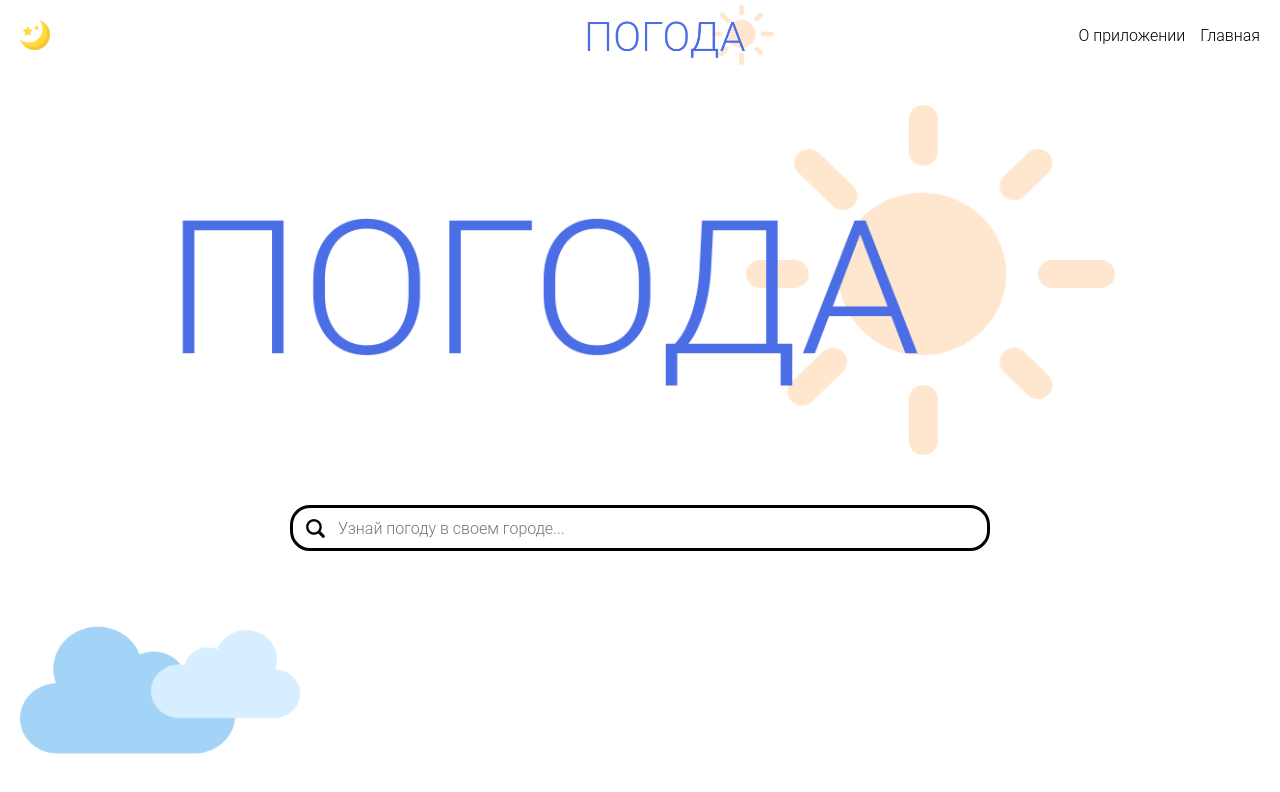
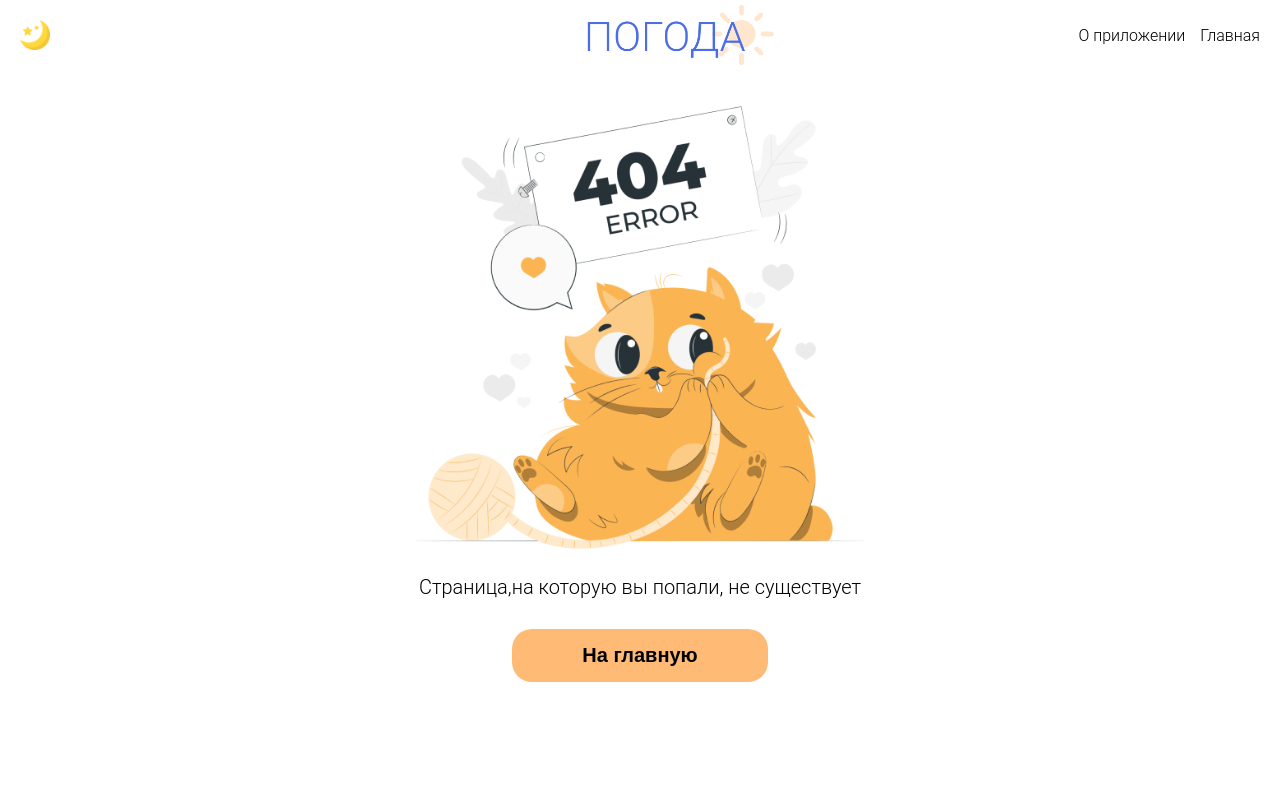
Before and after one commit to AidaChernyavskaya/weather-app, a React (Create React App) app: page /error in a window 1280 px wide. Before the commit this address led to /. Shown: the top 792 px of the page. Built offline with nearby package versions, Linux system fonts and the light colour scheme.

Commit message:
Page 404 is done

```diff
--- a/src/components/AppRouter.jsx
+++ b/src/components/AppRouter.jsx
@@ -8,7 +8,7 @@ const AppRouter = () => {
             {routes.map(route =>
                 <Route path={route.path} element={route.element} key={route.path}></Route>
             )}
-            <Route path="/*" element={<Navigate replace to="/" />} />
+            <Route path="/*" element={<Navigate replace to="/error" />} />
         </Routes>
     );
 };
--- a/src/components/router/index.js
+++ b/src/components/router/index.js
@@ -1,10 +1,12 @@
 import Forecast from "../../pages/Forecast";
 import Main from "../../pages/Main";
 import About from "../../pages/About";
+import Error404 from "../../pages/Error404";
 
 
 export const routes = [
     {path: '/about', element: <About/>},
     {path: '/', element: <Main/>},
     {path: '/forecast', element: <Forecast/>},
+    {path: '/error', element: <Error404/>},
 ]
--- /dev/null
+++ b/src/pages/Error404.jsx
@@ -0,0 +1,14 @@
+import React from 'react';
+import Illustration from "../icons/404.png";
+
+const Error404 = () => {
+    return (
+        <div>
+            <input type={"image"} src={Illustration} className={'error'} alt={'error 404'}/>
+            <p className={'error__text'}>Страница,на которую вы попали, не существует</p>
+            <button className={'error__button'}><a href={'/'}>На главную</a></button>
+        </div>
+    );
+};
+
+export default Error404;
--- a/src/styles/App.css
+++ b/src/styles/App.css
@@ -69,4 +69,31 @@ html {
   margin: 0 auto 5rem auto;
 }
 
+.error {
+  width: 50rem;
+  height: 50rem;
+  margin: -3rem auto 0 auto;
+  display: block;
+}
+.error__text {
+  font-size: 2rem;
+  text-align: center;
+  margin-bottom: 3rem;
+}
+.error__button {
+  background: #FFBA75;
+  border-radius: 2rem;
+  outline: none;
+  border: none;
+  padding: 1.5rem 7rem;
+  margin: 0 auto;
+  display: block;
+}
+.error__button a {
+  font-weight: bolder;
+  font-size: 2rem;
+  color: black;
+  text-decoration: none;
+}
+
 /*# sourceMappingURL=App.css.map */
--- a/src/styles/App.sass
+++ b/src/styles/App.sass
@@ -58,3 +58,26 @@ html
   cursor: default
   display: block
   margin: 0 auto 5rem auto
+
+.error
+  width: 50rem
+  height: 50rem
+  margin: -3rem auto 0 auto
+  display: block
+  &__text
+    font-size: 2rem
+    text-align: center
+    margin-bottom: 3rem
+  &__button
+    background: #FFBA75
+    border-radius: 2rem
+    outline: none
+    border: none
+    padding: 1.5rem 7rem
+    margin: 0 auto
+    display: block
+    a
+      font-weight: bolder
+      font-size: 2rem
+      color: black
+      text-decoration: none
```
Also changed, not shown: src/icons/404.png (added), 1 other file (tests, documents, lock files or other folders).
